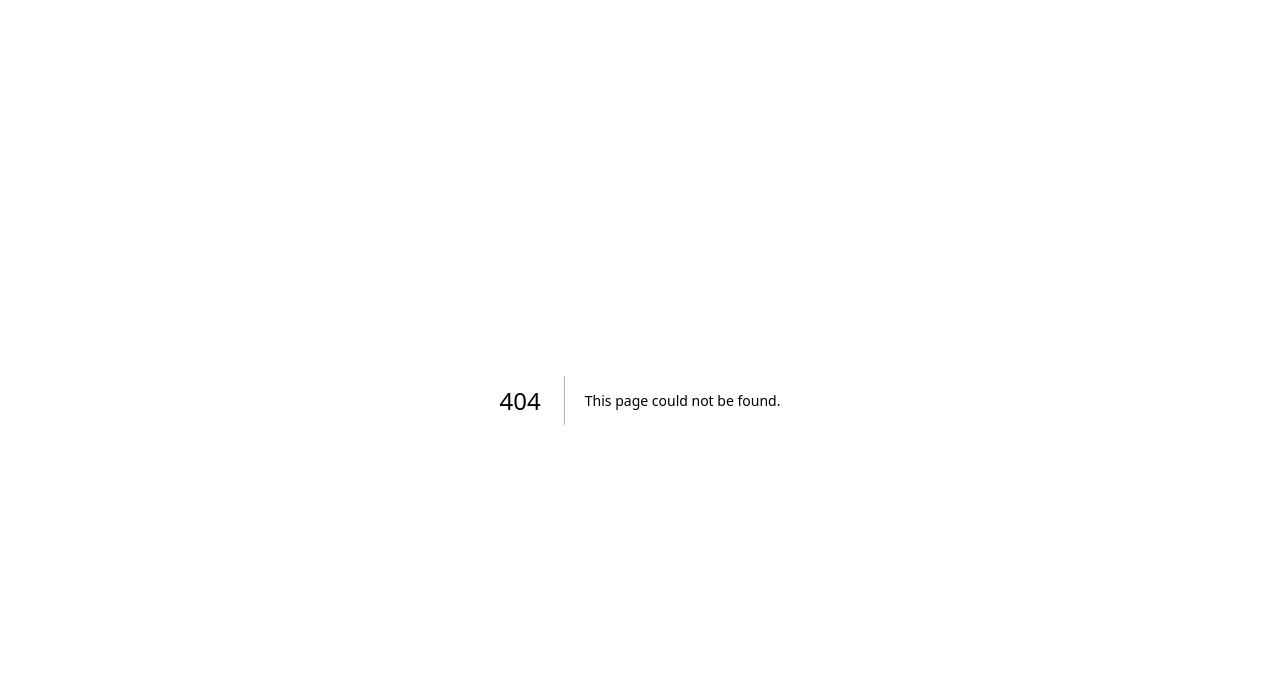
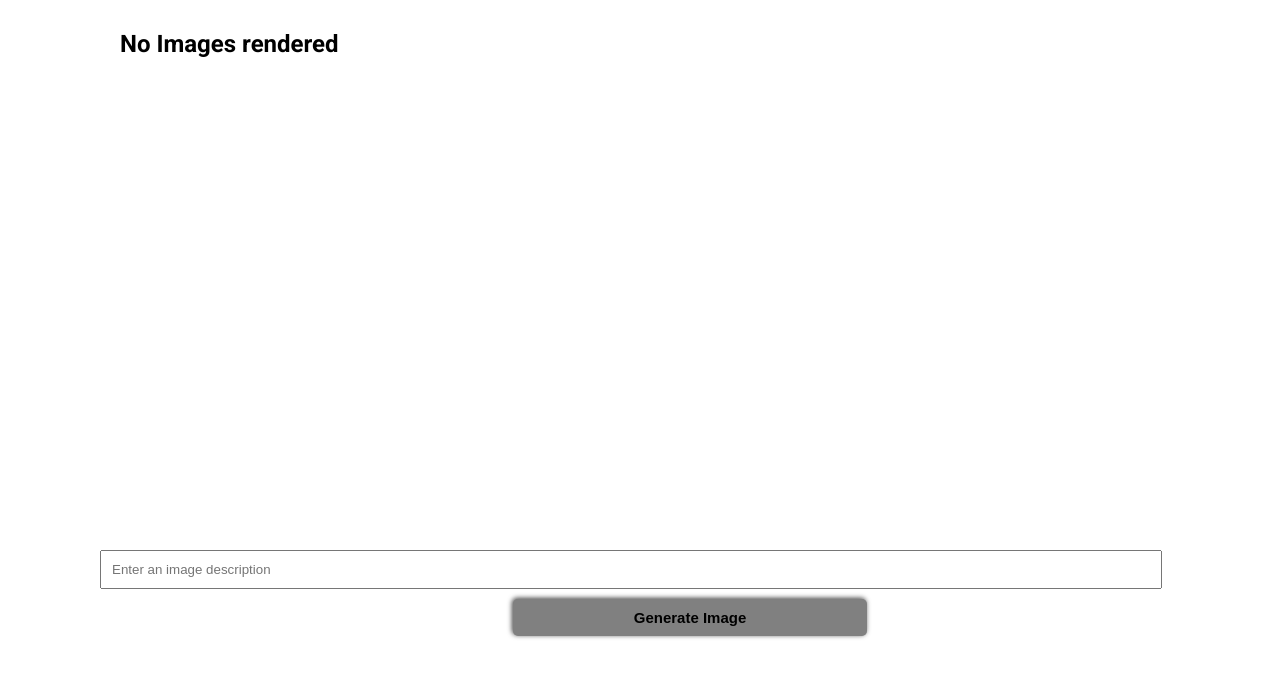
Before and after one commit to arkalal/slaysheet.com, a Next.js app: page /genImage in a window 1280 px wide. Before the commit this address had no page. Shown: the top 678 px of the page. Built offline with nearby package versions, Linux system fonts and the light colour scheme; no server answers.

Commit message:
building gen Image

```diff
--- /dev/null
+++ b/components/GenImage/GenImage.js
@@ -0,0 +1,131 @@
+"use client";
+
+import React, { useState } from "react";
+import axios from "../../axios/openAiApi";
+import styles from "./GenImage.module.scss";
+import { useSession } from "next-auth/react";
+import SigninPopup from "../Reusable/popups/SigninPopup/SigninPopup";
+import { chatLogic } from "../../utils/serverApiLogics";
+import BuyTokenPopup from "../Reusable/popups/BuyTokenPopup/BuyTokenPopup";
+import ReduxProvider from "../../redux/ReduxProvider";
+import AITokenWallet from "../Reusable/AITokenWallet/AITokenWallet";
+import { connect } from "react-redux";
+import * as dispatcher from "../../redux/store/dispatchers";
+
+const GenImage = ({ dispatchTokenValue }) => {
+  const [prompt, setPrompt] = useState("");
+  const [imageUrl, setImageUrl] = useState("");
+  const [Loading, setLoading] = useState(false);
+  const [SignInPop, setSignInPop] = useState(false);
+  const [IsTokenPopup, setIsTokenPopup] = useState(false);
+
+  const { data: session } = useSession();
+
+  const handleSubmit = async (event) => {
+    event.preventDefault();
+    try {
+      setLoading(true);
+      setPrompt("");
+
+      const postPrompt = {
+        prompt,
+      };
+      const response = await axios.post("imageGen", postPrompt);
+
+      const data = await response.data;
+      setImageUrl(data.imageUrl);
+      setLoading(false);
+    } catch (error) {
+      console.error("Error generating image:", error);
+    }
+  };
+
+  const handleGenImage = async (event) => {
+    event.preventDefault();
+
+    if (prompt) {
+      try {
+        if (!session) {
+          setSignInPop(true);
+          return;
+        } else {
+          setSignInPop(false);
+
+          const chatLog = await chatLogic();
+
+          if (
+            chatLog.isUserToken &&
+            chatLog.isUserToken.count &&
+            !chatLog.isUserToken.lock
+          ) {
+            localStorage.setItem("AITokens", chatLog.isUserToken.count - 1);
+            dispatchTokenValue(chatLog.isUserToken.count - 1);
+          }
+
+          if (!chatLog.isUserToken || !chatLog.isUserToken.lock) {
+            handleSubmit(event);
+          } else {
+            setIsTokenPopup(true);
+            return;
+          }
+        }
+      } catch (error) {
+        console.log(error);
+      }
+    }
+  };
+
+  return (
+    <div className={styles.GenImage}>
+      {SignInPop && (
+        <>
+          <SigninPopup setIsSigninPopup={setSignInPop} />
+        </>
+      )}
+
+      {IsTokenPopup && (
+        <>
+          <BuyTokenPopup />
+        </>
+      )}
+
+      {session && (
+        <>
+          <div className={styles.tokenWallet}>
+            <ReduxProvider>
+              <AITokenWallet />
+            </ReduxProvider>
+          </div>
+        </>
+      )}
+
+      <div className={styles.AiImage}>
+        {imageUrl && !Loading ? (
+          <img height={500} width={500} src={imageUrl} alt="" />
+        ) : !imageUrl && !Loading ? (
+          <>
+            <h2>No Images rendered</h2>
+          </>
+        ) : (
+          Loading && (
+            <>
+              <h1>Loading...</h1>
+            </>
+          )
+        )}
+      </div>
+
+      <form onSubmit={handleGenImage}>
+        <input
+          type="text"
+          value={prompt}
+          onChange={(e) => setPrompt(e.target.value)}
+          placeholder="Enter an image description"
+        />
+        <button type="submit">Generate Image</button>
+      </form>
+    </div>
+  );
+};
+
+export default connect(null, dispatcher)(GenImage);
--- /dev/null
+++ b/components/GenImage/GenImage.module.scss
@@ -0,0 +1,46 @@
+.GenImage {
+  margin-top: 30px;
+  margin-left: 100px;
+
+  .tokenWallet {
+    margin-top: 20px;
+  }
+
+  .AiImage {
+    margin: 20px;
+    height: 500px;
+  }
+
+  form {
+    text-align: center;
+    margin-top: 20px;
+    display: flex;
+    flex-direction: column;
+
+    input {
+      width: 90%;
+      padding: 10px;
+    }
+
+    button {
+      width: 30%;
+      margin: 10px auto;
+      border: none;
+      outline: none;
+      padding: 10px;
+      border-radius: 5px;
+      box-shadow: -1px -1px 5px 0px rgba(0, 0, 0, 0.75);
+      font-size: 15px;
+      cursor: pointer;
+      background: gray;
+      transition: all 0.2s ease-in-out;
+      color: black;
+      font-weight: bold;
+
+      &:hover {
+        background: black;
+        color: #fff;
+      }
+    }
+  }
+}
--- a/components/Reusable/AiChatbox/AiChatbox.js
+++ b/components/Reusable/AiChatbox/AiChatbox.js
@@ -100,6 +100,7 @@ const AiChatbox = ({
       try {
         if (!session) {
           setIsSigninPopup(true);
+          return;
         } else {
           setIsSigninPopup(false);
 
--- /dev/null
+++ b/src/app/api/imageGen/route.js
@@ -0,0 +1,31 @@
+import { NextResponse } from "next/server";
+import OpenAI from "openai";
+
+const openAi = new OpenAI({
+  apiKey: process.env.OPEN_AI_API_KEY,
+});
+
+export async function POST(req) {
+  try {
+    const { prompt } = await req.json();
+
+    if (!prompt) {
+      return new NextResponse("Prompt required", { status: 401 });
+    }
+
+    const response = await openAi.images.generate({
+      model: "dall-e-3",
+      prompt: prompt,
+      n: 1,
+      size: "1024x1024",
+    });
+
+    const imageUrl = response.data[0].url;
+    return NextResponse.json({ imageUrl });
+  } catch (error) {
+    console.log(error);
+    return new NextResponse(JSON.stringify({ error: error.message }), {
+      status: 500,
+    });
+  }
+}
--- /dev/null
+++ b/src/app/genImage/Loading.js
@@ -0,0 +1,3 @@
+export default function Loading() {
+  return <p>Loading...</p>;
+}
--- /dev/null
+++ b/src/app/genImage/page.js
@@ -0,0 +1,15 @@
+import React from "react";
+import GenImage from "../../../components/GenImage/GenImage";
+import ReduxProvider from "../../../redux/ReduxProvider";
+
+const GenImg = () => {
+  return (
+    <div>
+      <ReduxProvider>
+        <GenImage />
+      </ReduxProvider>
+    </div>
+  );
+};
+
+export default GenImg;
```
Also changed, not shown: components/Showcase/ShowComp/GenImages/GenImages.js (+8 -7 lines).
